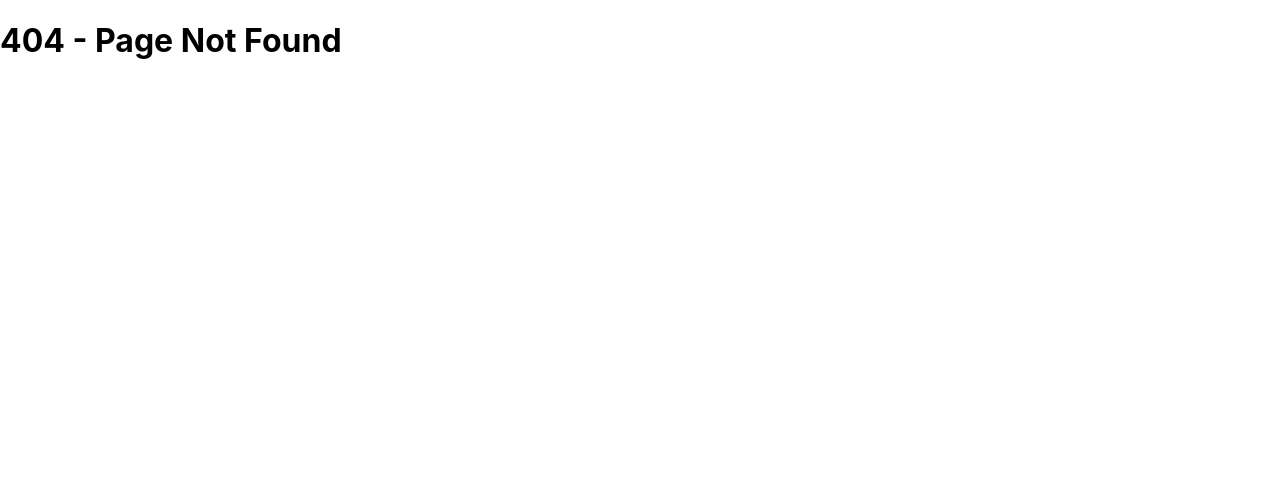
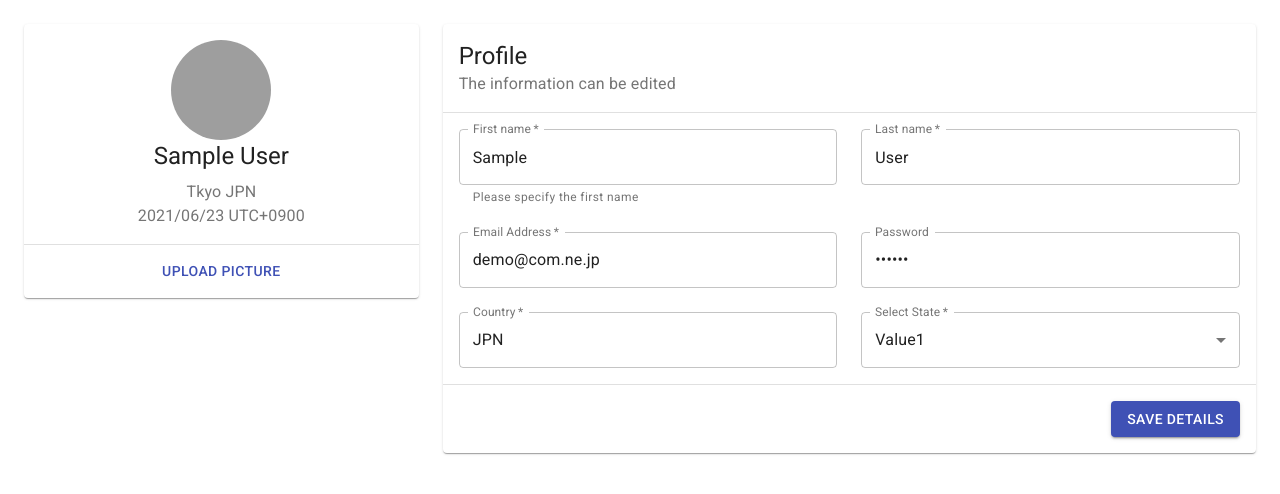
Before and after one commit to script-lab/provider-front-end, a Next.js app: page /accounts in a window 1280 px wide. Before the commit this address had no page. Shown: the top 494 px of the page. Built offline with nearby package versions, Linux system fonts and the light colour scheme; grey boxes are pictures that could not be loaded.

Commit message:
[add] マイページを作成
コンポーネントを組み合わせて、マイページを作成した。

```diff
--- /dev/null
+++ b/pages/accounts/index.js
@@ -0,0 +1,44 @@
+import {
+  Box,
+  Container,
+  Grid
+} from '@material-ui/core';
+import Profile from './Profile';
+import ProfileDetails from './ProfileDetails';
+
+
+const Account = () => (
+  <>
+    <Box
+        minHeight='100%'
+        py={3}
+    >
+      <Container maxWidth="lg">
+        <Grid
+          container
+          spacing={3}
+        >
+          <Grid
+            item
+            lg={4}
+            md={6}
+            xs={12}
+          >
+            <Profile />
+          </Grid>
+          <Grid
+            item
+            lg={8}
+            md={6}
+            xs={12}
+          >
+            <ProfileDetails />
+          </Grid>
+        </Grid>
+      </Container>
+    </Box>
+  </>
+);
+
+
+export default Account;
```
